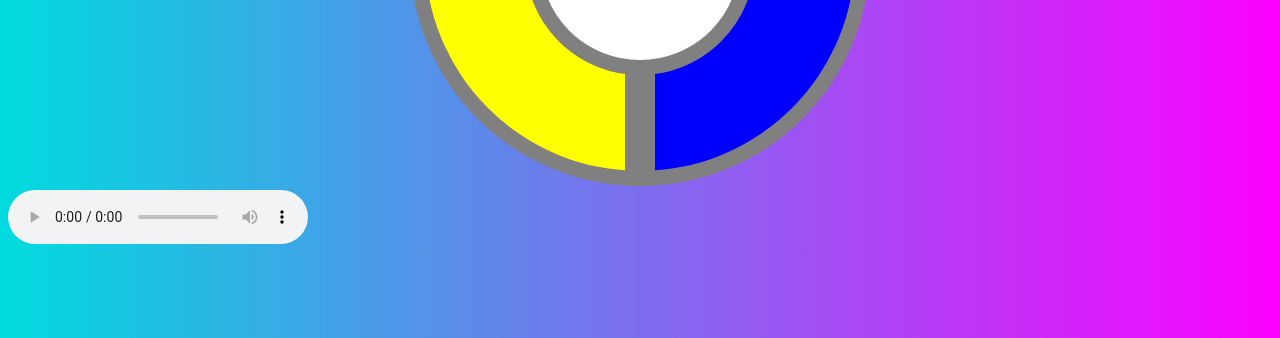
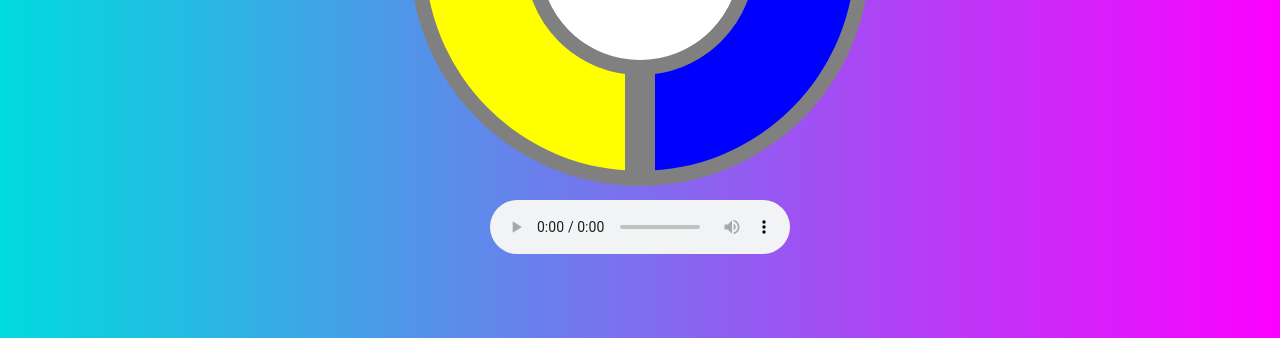
Before and after one commit to danilovictor/ProjetoWEB---Multimidia, a plain HTML site: page desafio-memoria-gamemusic/dist/index.html in a window 1280 px wide. Shown: the part 462-800 px from the top of the page. Drawn offline with nearby package versions, Linux system fonts and the light colour scheme.

Commit message:
audiocenter

```diff
--- a/desafio-memoria-gamemusic/dist/index.html
+++ b/desafio-memoria-gamemusic/dist/index.html
@@ -68,7 +68,7 @@
   <div class="winner">Você Ganhou ! Parabéns</div>
 </div>
 
-<audio src="./Audio_Minios_FINAL.mp3" autoplay controls class="playmusic"></audio>
+<audio src="./Audio_Minios_FINAL.mp3" style="display:block;margin:auto; text-align: center; margin-top: 10px;" autoplay controls class="playmusic"></audio>
 <!-- partial -->
   <script src='https://cdnjs.cloudflare.com/ajax/libs/jquery/3.1.0/jquery.min.js'></script><script  src="./script.js"></script>
 
```
